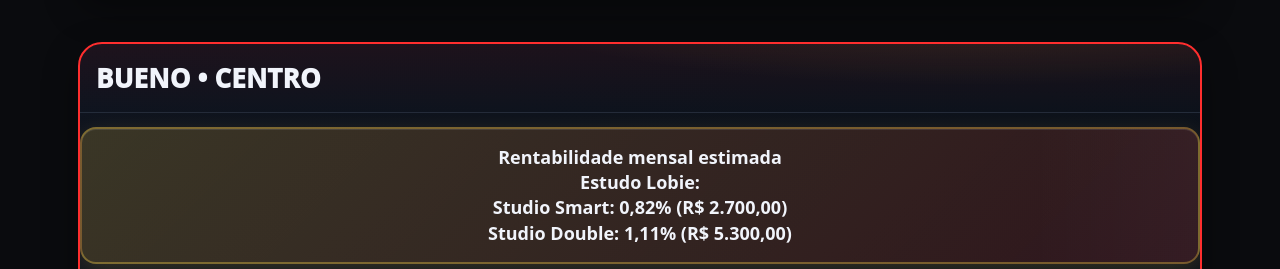
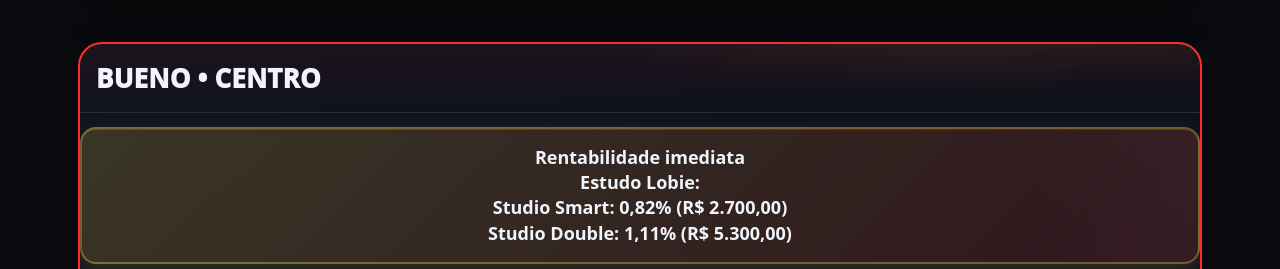
Before and after one commit to MatheusLigieri/black-november, a plain HTML site: page final/site/index.html in a window 1280 px wide. Shown: the part 7291-7560 px from the top of the page. Drawn offline with Linux system fonts and the light colour scheme; a script that the page names is missing.

```diff
--- a/final/site/index.html
+++ b/final/site/index.html
@@ -451,7 +451,7 @@
             <div class="block-head">
                 <h2 class="block-title">BUENO • CENTRO</h2>
             </div>
-            <div class="block-sub highlight-promo">Rentabilidade mensal estimada <br> Estudo Lobie: <br>
+            <div class="block-sub highlight-promo">Rentabilidade imediata <br> Estudo Lobie: <br>
                 Studio Smart: 0,82% (R$ 2.700,00) <br>
                 Studio Double: 1,11% (R$ 5.300,00)
             </div>
```
